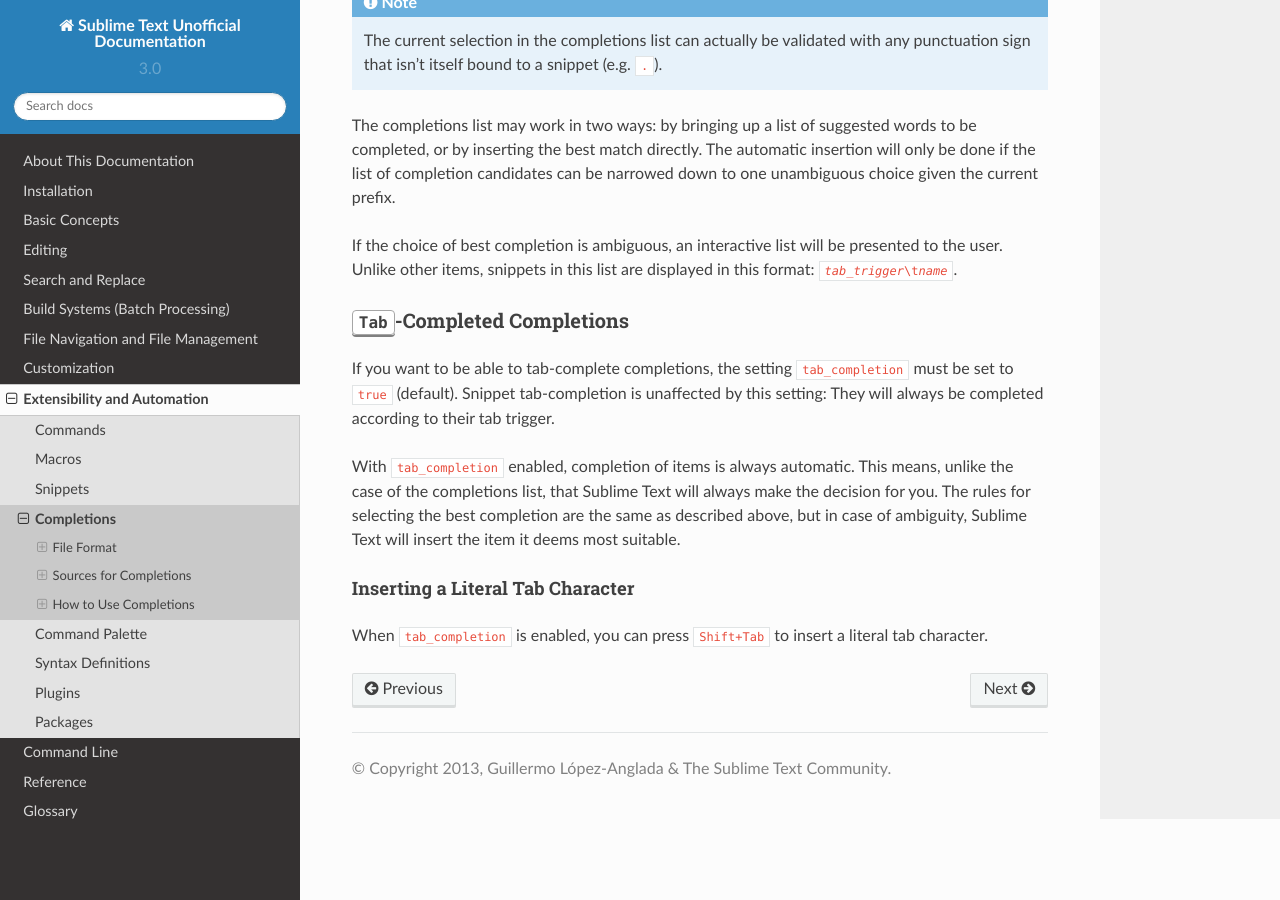
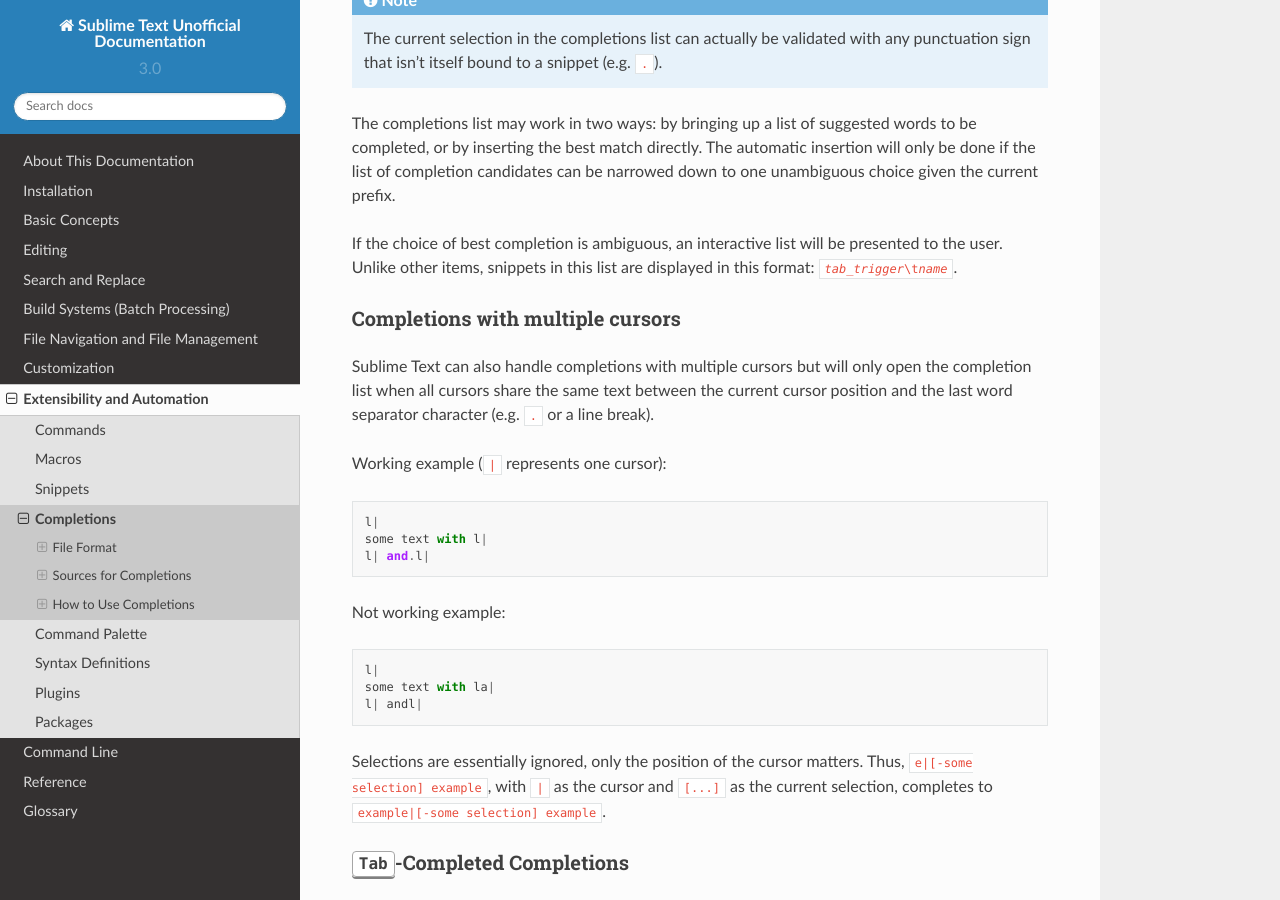
Before and after one commit to guillermooo/sublime-undocs, a Sphinx documentation site: the page built from source/extensibility/completions.rst, in a window 1280 px wide and 900 px high, scrolled down 3095 px. Built offline with Sphinx 7.4.7 and the Read the Docs theme 2.0.0, drawn with Linux system fonts in a browser that asks for light colours; some of the changed text lies outside the part shown.

Commit message:
[2to3port] Completions enhancements
Reuses: 92508778ce4774055306ac2c04bc0c6809cdf500

```diff
--- a/source/extensibility/completions.rst
+++ b/source/extensibility/completions.rst
@@ -75,6 +75,8 @@
 	{ "trigger": "foo", "contents": "foo" }
 
 
+.. _completions-trigger-based:
+
 Trigger-based Completions
 -------------------------
 
@@ -99,13 +101,15 @@
 
 These are the sources for completions the user can control:
 
-	* Snippets
-	* ``.sublime-completions``
-	* API-injected completions via ``EventListener.on_query_completions()``
+.. py:currentmodule:: sublime_plugin
+
+* :doc:`/extensibility/snippets`
+* *.sublime-completions*
+* API-injected completions via :py:meth:`EventListener.on_query_completions`
 
 Additionally, other completions are folded into the final list:
 
-	* Words in the buffer
+* Words in the buffer
 
 
 Priority of Sources for Completions
@@ -165,6 +169,33 @@
 in this format: :samp:`{tab_trigger}\\t{name}`.
 
 
+.. _completions-multi-cursor:
+
+Completions with multiple cursors
+*********************************
+
+Sublime Text can also handle completions with multiple cursors but will only
+open the completion list when all cursors share the same text between the
+current cursor position and the last word separator character (e.g. ``.``  or a
+line break).
+
+Working example (``|`` represents one cursor)::
+
+	l|
+	some text with l|
+	l| and.l|
+
+Not working example::
+
+	l|
+	some text with la|
+	l| andl|
+
+Selections are essentially ignored, only the position of the cursor matters.
+Thus, ``e|[-some selection] example``, with ``|`` as the cursor and ``[...]`` as
+the current selection, completes to ``example|[-some selection] example``.
+
+
 :kbd:`Tab`-Completed Completions
 ********************************
 
```
Also changed, not shown: other parts of source/extensibility/completions.rst (+4 -4 lines).
